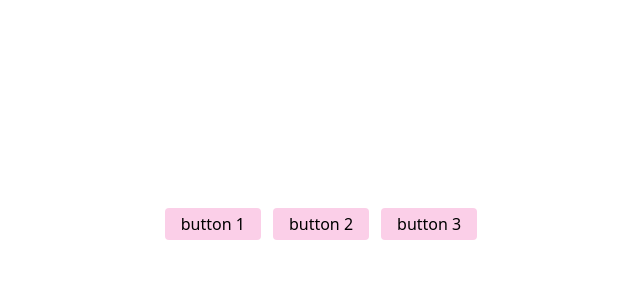
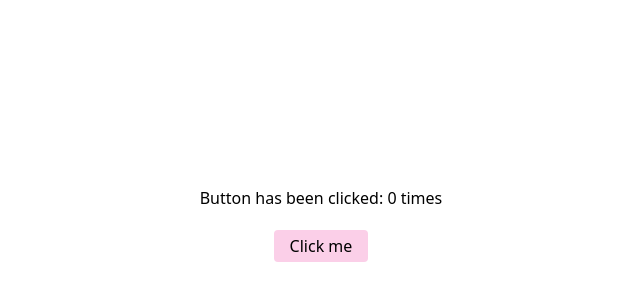
Before and after one commit to izzett222/react-coding-exercises, a React (Create React App) app: page / in a window 1280 px wide. Shown: the part 176-476 px from the top of the page, without its empty margins (319-959 px from the left). Built offline with nearby package versions, Linux system fonts and the light colour scheme; the HTML template or start-up script is replaced by a standard one.

Commit message:
add counter component

```diff
--- a/src/App.jsx
+++ b/src/App.jsx
@@ -1,12 +1,11 @@
 import Square from "./components/Square";
 import Button from "./components/Button";
+import Counter from "./components/Counter";
 
 function App() {
   return (
     <div className="h-screen flex justify-center items-center gap-3">
-      <Button name={1}>button 1</Button>
-      <Button name={2}>button 2</Button>
-      <Button name={3}>button 3</Button>
+      <Counter />
     </div>
   );
 }
--- /dev/null
+++ b/src/components/Counter.jsx
@@ -0,0 +1,14 @@
+import { useState } from "react"
+
+export default function Counter() {
+    const [count, setCount] = useState(0)
+    function handleClick() {
+        setCount(count + 1);
+    }
+    return (
+        <div className="flex flex-col items-center gap-5">
+            <p>Button has been clicked: {count} times</p>
+            <button className="px-4 py-1 bg-pink-200 rounded" onClick={handleClick}>Click me</button>
+        </div>
+    )
+}
```
